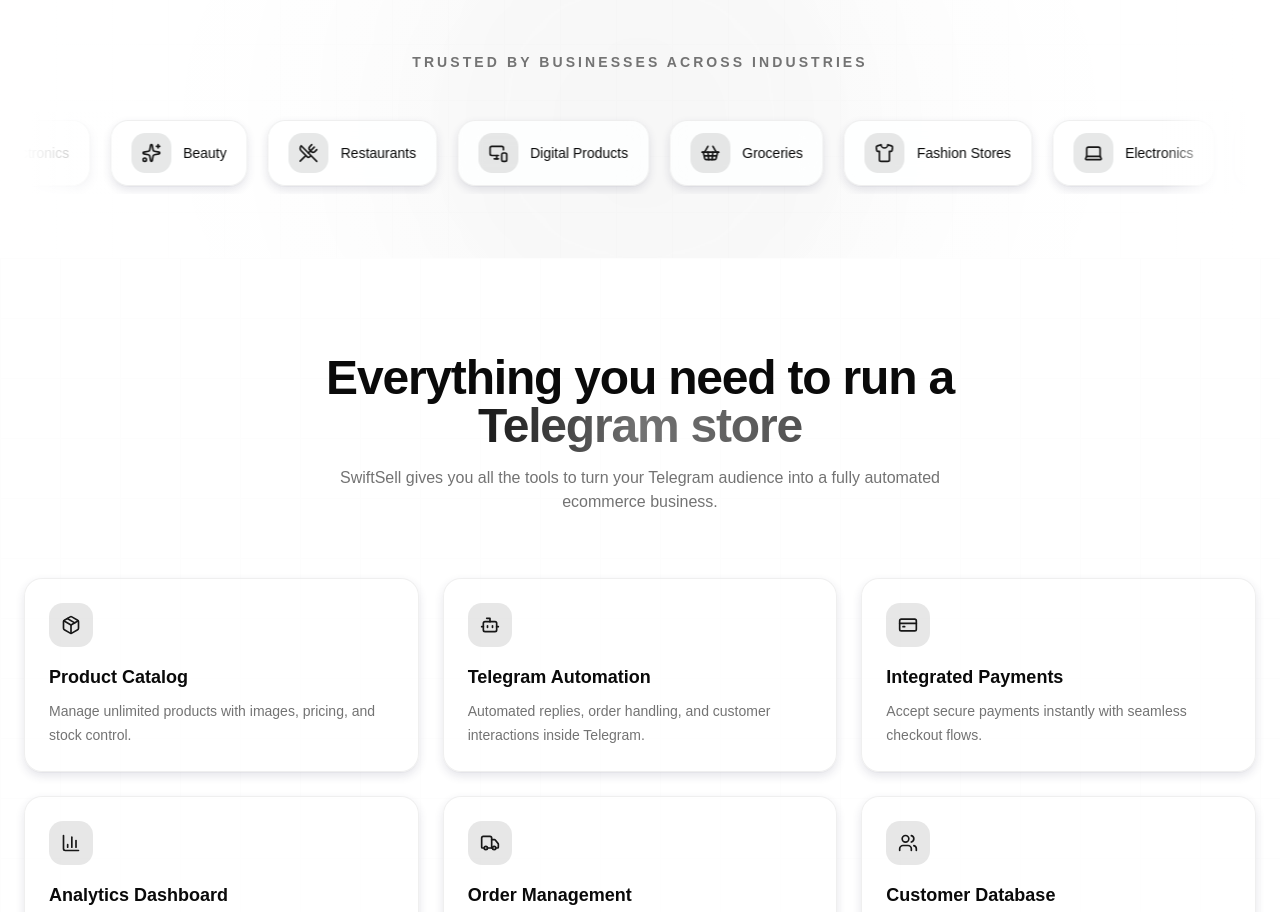
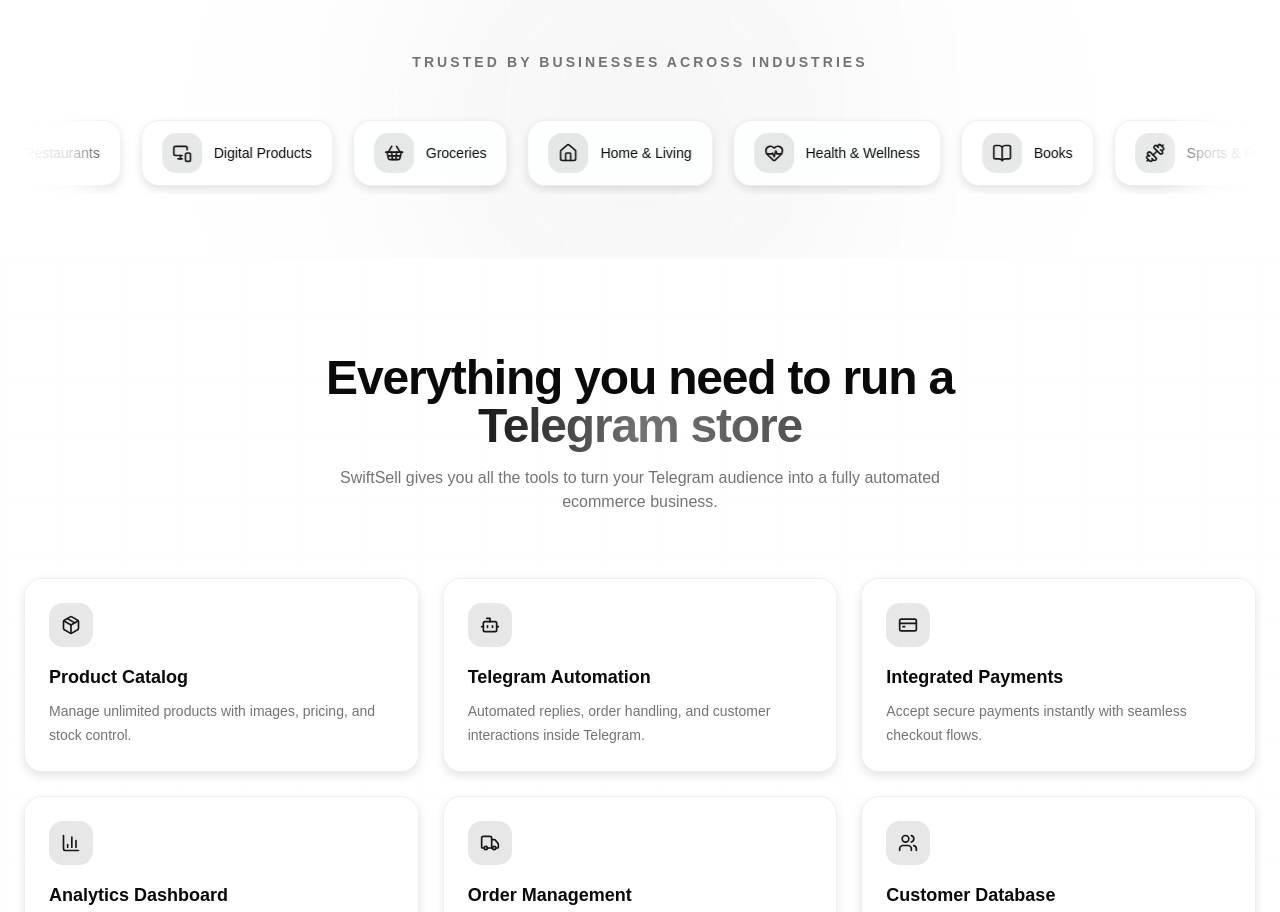
Before and after one commit to dtechbro/swiftsell, a React (Vite) app: page / in a window 1280 px wide. Shown: the part 860-1772 px from the top of the page. Built offline with nearby package versions, Linux system fonts and the light colour scheme.

Commit message:
Added Trusted By section

```diff
--- a/src/components/sections/trusted-by/IndustryMarquee.tsx
+++ b/src/components/sections/trusted-by/IndustryMarquee.tsx
@@ -6,6 +6,12 @@
   UtensilsCrossed,
   MonitorSmartphone,
   ShoppingBasket,
+  Home,
+  HeartPulse,
+  BookOpen,
+  Dumbbell,
+  Gem,
+  PawPrint,
 } from "lucide-react";
 
 import IndustryBadge from "./IndustryBadge";
@@ -34,6 +40,30 @@
   {
     icon: ShoppingBasket,
     label: "Groceries",
+  },
+  {
+    icon: Home,
+    label: "Home & Living",
+  },
+  {
+    icon: HeartPulse,
+    label: "Health & Wellness",
+  },
+  {
+    icon: BookOpen,
+    label: "Books",
+  },
+  {
+    icon: Dumbbell,
+    label: "Sports & Fitness",
+  },
+  {
+    icon: Gem,
+    label: "Jewelry",
+  },
+  {
+    icon: PawPrint,
+    label: "Pet Supplies",
   },
 ];
 
```
